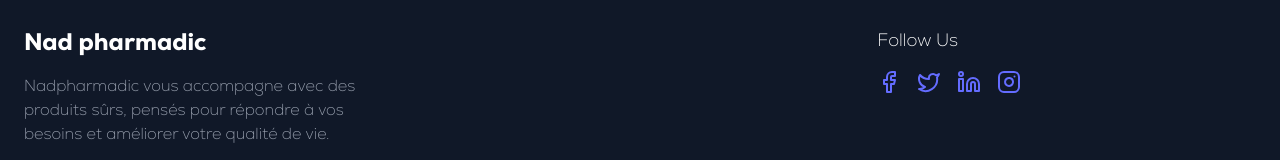
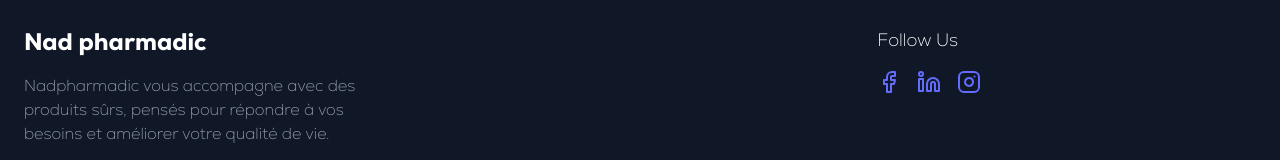
Before and after one commit to habibFRH/nexapharmacie_website, a React (Vite) app: page /app in a window 1280 px wide. Shown: the part 3026-3186 px from the top of the page. Built offline with nearby package versions, Linux system fonts and the light colour scheme.

Commit message:
adding social media links

```diff
--- a/src/components/Footer.tsx
+++ b/src/components/Footer.tsx
@@ -1,5 +1,5 @@
 import React from "react";
-import { Facebook, Twitter, Linkedin, Instagram } from "lucide-react";
+import { Facebook,  Linkedin, Instagram } from "lucide-react";
 
 const Footer: React.FC = () => {
   return (
@@ -35,16 +35,22 @@ const Footer: React.FC = () => {
         <div>
           <h3 className="text-lg font-semibold text-white mb-4">Follow Us</h3>
           <div className="flex space-x-4">
-            <a href="#" className="hover:text-indigo-400">
+            <a
+              href="https://www.facebook.com/profile.php?id=100057643749919"
+              className="hover:text-indigo-400"
+            >
               <Facebook />
             </a>
-            <a href="#" className="hover:text-indigo-400">
-              <Twitter />
-            </a>
-            <a href="#" className="hover:text-indigo-400">
+            <a
+              href="https://www.linkedin.com/company/nadpharmadic-pharmaceutical-industry/?originalSubdomain=dz"
+              className="hover:text-indigo-400"
+            >
               <Linkedin />
             </a>
-            <a href="#" className="hover:text-indigo-400">
+            <a
+              href="https://www.instagram.com/nadpharmadic?utm_source=ig_web_button_share_sheet&igsh=ZDNlZDc0MzIxNw=="
+              className="hover:text-indigo-400"
+            >
               <Instagram />
             </a>
           </div>
```
